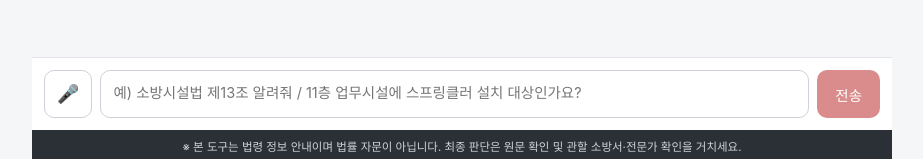
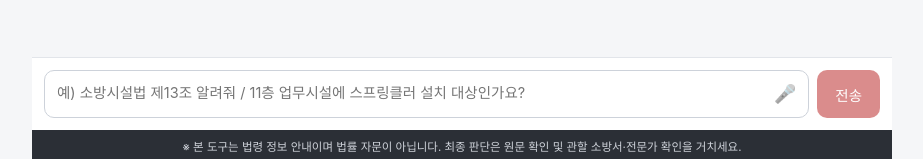
Before and after one commit to ikdd7/Test4, a Next.js app: page / in a window 1280 px wide. Shown: the part 638-797 px from the top of the page, without its empty margins (178-1101 px from the left). Built offline with nearby package versions, Linux system fonts and the light colour scheme.

Commit message:
마이크 버튼을 입력창 안쪽 오른쪽에 반투명(50%)으로 배치
- textarea 우측 패딩 확보 + .ta-wrap relative, .mic absolute right
- 평상시 opacity 0.5(호버 0.8), 듣는 중엔 진하게(빨강 펄스)

```diff
--- a/app/components/Chat.tsx
+++ b/app/components/Chat.tsx
@@ -180,6 +180,17 @@ export default function Chat() {
       </div>
 
       <form className="inputbar" onSubmit={send}>
+        <div className="ta-wrap">
+          <textarea
+            value={input}
+            onChange={(e) => setInput(e.target.value)}
+            onKeyDown={onKeyDown}
+            placeholder={
+              listening
+                ? "말씀하세요… (음성 인식 중)"
+                : "예) 소방시설법 제13조 알려줘 / 11층 업무시설에 스프링클러 설치 대상인가요?"
+            }
+          />
           {micSupported && (
             <button
               type="button"
@@ -191,16 +202,7 @@ export default function Chat() {
               {listening ? "■" : "🎤"}
             </button>
           )}
-        <textarea
-          value={input}
-          onChange={(e) => setInput(e.target.value)}
-          onKeyDown={onKeyDown}
-          placeholder={
-            listening
-              ? "말씀하세요… (음성 인식 중)"
-              : "예) 소방시설법 제13조 알려줘 / 11층 업무시설에 스프링클러 설치 대상인가요?"
-          }
-        />
+        </div>
         <button disabled={busy || !input.trim()}>전송</button>
       </form>
     </>
--- a/app/globals.css
+++ b/app/globals.css
@@ -97,12 +97,18 @@ form.inputbar {
   border-top: 1px solid #e2e5ea;
   background: #fff;
 }
+.ta-wrap {
+  position: relative;
+  flex: 1;
+  display: flex;
+}
 form.inputbar textarea {
   flex: 1;
+  width: 100%;
   resize: none;
   border: 1px solid #cdd2da;
   border-radius: 10px;
-  padding: 10px 12px;
+  padding: 10px 46px 10px 12px;
   font-size: 14.5px;
   font-family: inherit;
   height: 48px;
@@ -116,17 +122,31 @@ form.inputbar button {
   font-size: 14.5px;
   cursor: pointer;
 }
+/* 입력창 안쪽 오른쪽, 반투명 마이크 */
 form.inputbar button.mic {
-  background: #fff;
-  border: 1px solid #cdd2da;
+  position: absolute;
+  right: 8px;
+  top: 50%;
+  transform: translateY(-50%);
+  width: 32px;
+  height: 32px;
+  padding: 0;
+  border: 0;
+  border-radius: 50%;
+  background: transparent;
   color: #333;
-  padding: 0 12px;
   font-size: 18px;
+  line-height: 1;
+  opacity: 0.5;
+}
+form.inputbar button.mic:hover {
+  opacity: 0.8;
 }
 form.inputbar button.mic.on {
   background: #b71c1c;
-  border-color: #b71c1c;
   color: #fff;
+  opacity: 1;
+  font-size: 13px;
   animation: micpulse 1s ease-in-out infinite;
 }
 @keyframes micpulse {
```
Lines whose indentation alone changed are shown as unchanged.
